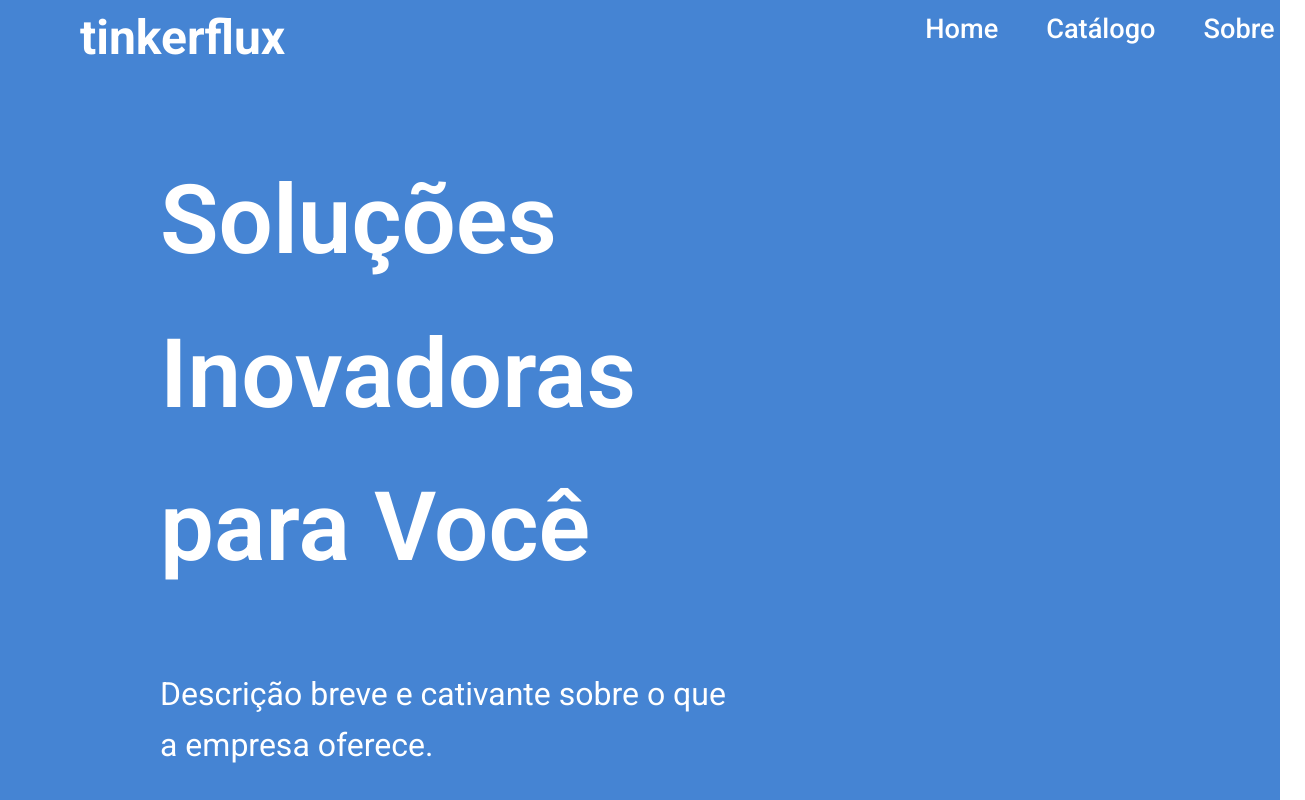
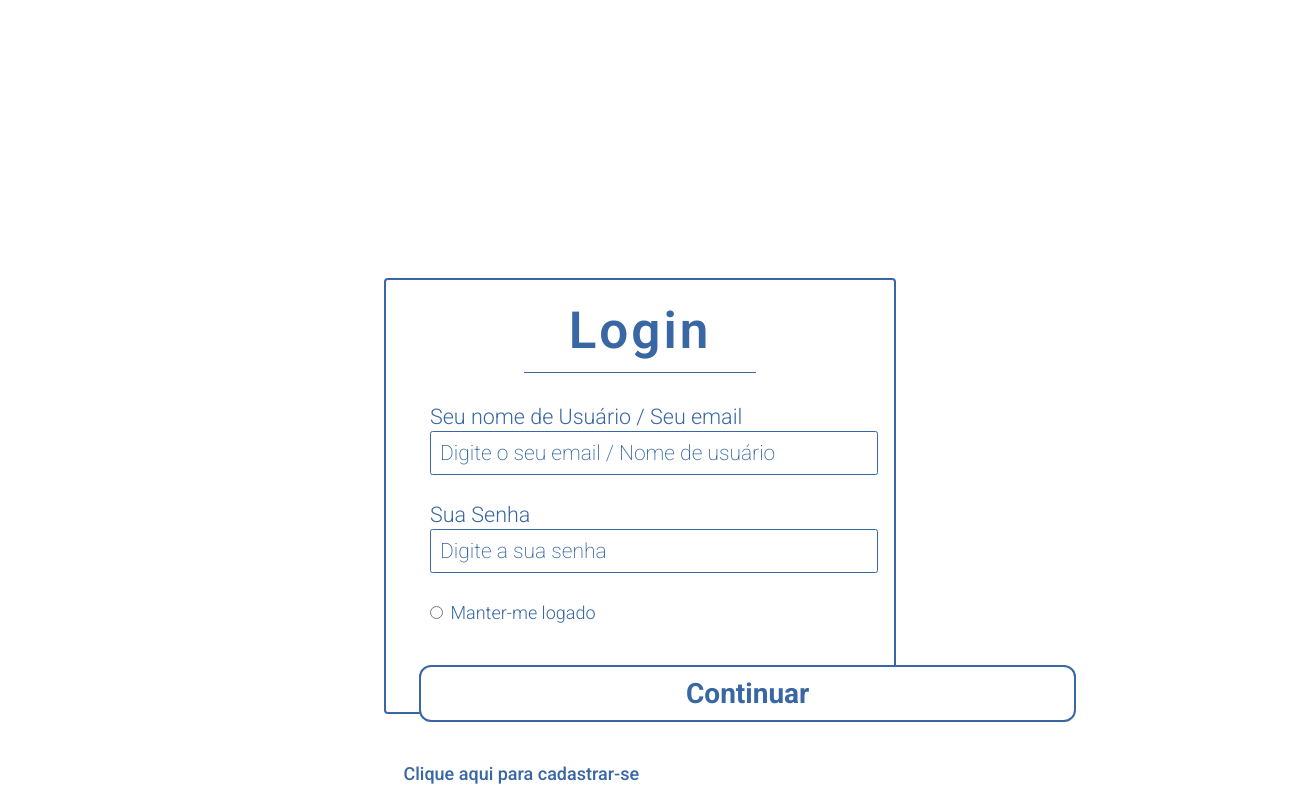
Before and after one commit to TinkerFluxHackathon/Tinker-Front, a Vue app: page / in a window 1280 px wide. Shown: the top 800 px of the page, 1305 px wide, since content can reach past the window. Built offline with nearby package versions, Linux system fonts and the light colour scheme; a web font is replaced by a local one.

Commit message:
FIX: Arrumar as rotas do header Fixes #19

```diff
--- a/src/components/Header.vue
+++ b/src/components/Header.vue
@@ -4,13 +4,12 @@
 <template>
   <header class="header">
     <nav class="cabecalho">
-    <span class="logo-text">tinkerflux</span>
-    <router-link to="/">Home </router-link>
+       <router-link to="/home"> <span class="logo-text">tinkerflux</span></router-link>
+    <router-link to="/home">Home </router-link>
     <router-link to="/products">Catálogo </router-link>
     <router-link to="/about">Sobre </router-link>
     <router-link to="/ia">IA</router-link>
     <router-link to="/contact">Contate-nos</router-link>
-      <router-link to="/login">Login</router-link>
     </nav>
   </header>
 
--- a/src/router/index.js
+++ b/src/router/index.js
@@ -10,12 +10,12 @@ import IA from '../views/IA.vue'
 
 const routes = [
   {
-    path: '/',
+    path: '/home',
     name: 'home',
     component: Home
   },
   {
-    path: '/login',
+    path: '/',
     name: 'login',
     component: Login
   },
--- a/src/views/Login.vue
+++ b/src/views/Login.vue
@@ -5,7 +5,7 @@ const email = ref('');
 const password = ref('');
 function linkToHome() {
   if (email.value !== '' && password.value !== '') {
-    router.push('/');
+    router.push('/home');
 
   } else {
     alert('Por favor, preencha todos os campos.');
```
